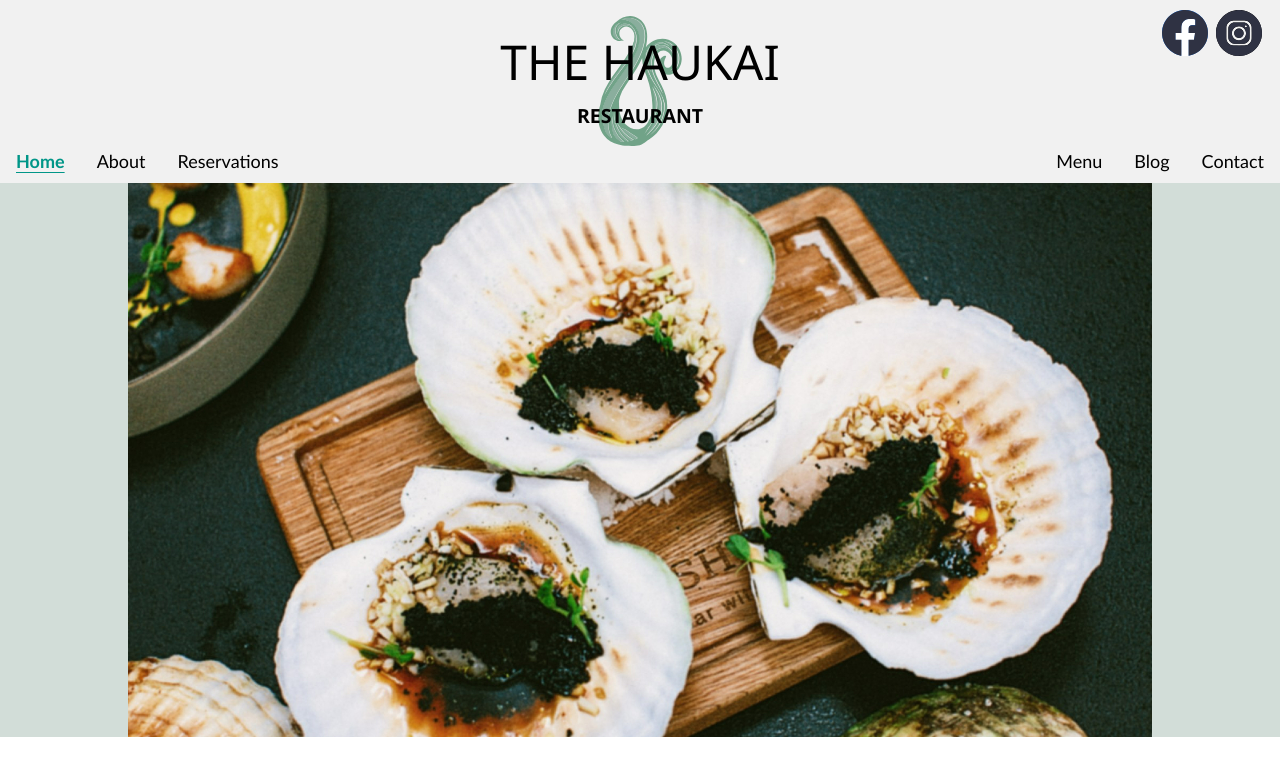
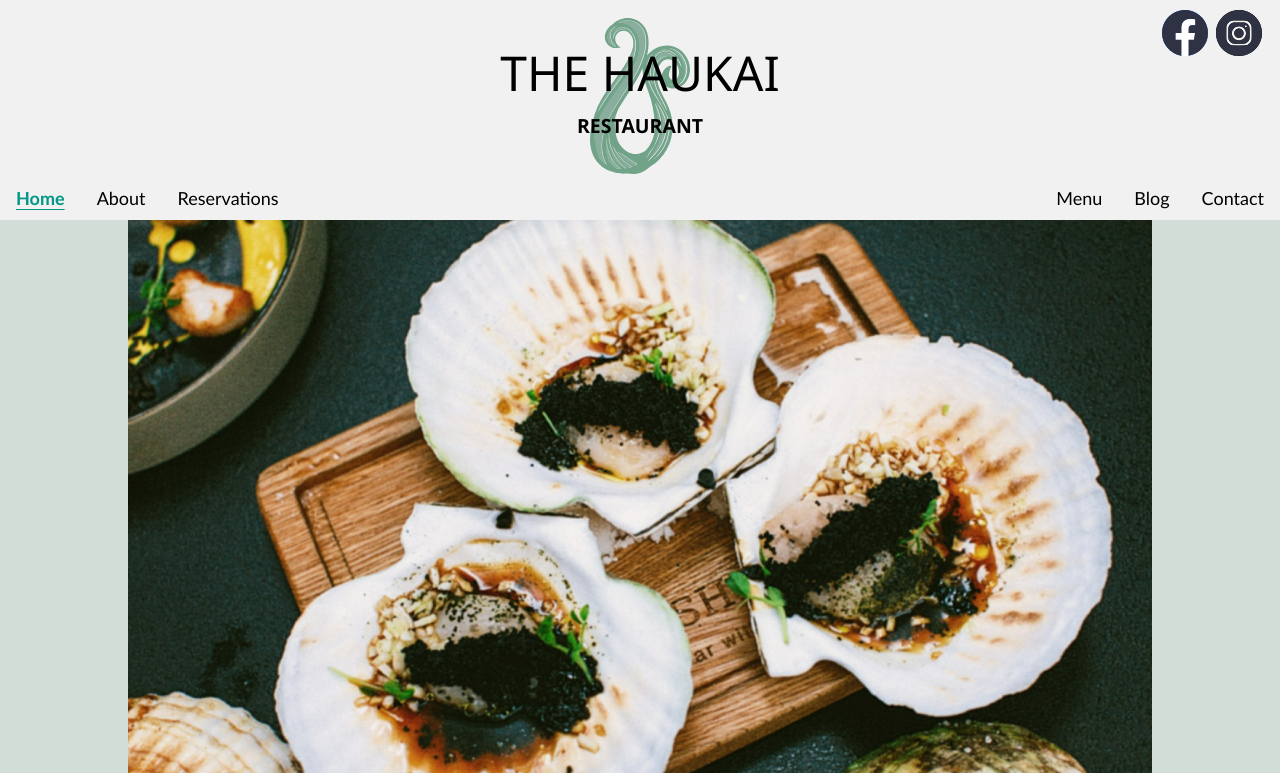
Before and after one commit to JessMeetsProgramming/AS3website, a PHP site: page /haukai/index.php in a window 1280 px wide. Shown: the top 773 px of the page. Run offline with PHP 8.4, Linux system fonts and the light colour scheme.

Commit message:
final commit

```diff
--- a/haukai/about/about.html
+++ b/haukai/about/about.html
@@ -20,7 +20,7 @@
 		<!--Header with logo and restaurant name-->
 		<header class="w3-row w3-light-gray">
 			<!--use display container to center text on top of the logo-->
-			<div class="w3-display-container w3-center w3-padding w3-margin">
+			<div class="w3-display-container w3-center">
 				<img
 					class="w3-opacity"
 					id="logo"
--- a/haukai/blog/blog.html
+++ b/haukai/blog/blog.html
@@ -23,7 +23,7 @@
 		<header class="w3-row w3-light-gray">
 
 			<!--use display container to center text on top of the logo-->
-			<div class="w3-display-container w3-center w3-padding w3-margin">
+			<div class="w3-display-container w3-center">
 				<img
 					class="w3-opacity"
 					id="logo"
--- a/haukai/contact/contact.html
+++ b/haukai/contact/contact.html
@@ -26,7 +26,7 @@
 		<!--Header with logo and restaurant name-->
 		<header class="w3-row w3-light-gray">
 			<!--use display container to center text on top of the logo-->
-			<div class="w3-display-container w3-center w3-padding w3-margin">
+			<div class="w3-display-container w3-center">
 				<img
 					class="w3-opacity"
 					id="logo"
--- a/haukai/index.html
+++ b/haukai/index.html
@@ -46,7 +46,7 @@
 		<header class="w3-row w3-light-gray">
 
 			<!--use display container to center text on top of the logo-->
-			<div class="w3-display-container w3-center w3-margin">
+			<div class="w3-display-container w3-center">
 				<img
 					class="w3-opacity"
 					id="logo"
--- a/haukai/menu/menu.html
+++ b/haukai/menu/menu.html
@@ -21,7 +21,7 @@
 		<!--Header with logo and restaurant name-->
 		<header class="w3-row w3-light-gray">
 			<!--use display container to center text on top of the logo-->
-			<div class="w3-display-container w3-center w3-padding w3-margin">
+			<div class="w3-display-container w3-center">
 				<img
 					class="w3-opacity"
 					id="logo"
--- a/haukai/privacy/privacy.html
+++ b/haukai/privacy/privacy.html
@@ -23,7 +23,7 @@
 		<header class="w3-row w3-light-gray">
 
 			<!--use display container to center text on top of the logo-->
-			<div class="w3-display-container w3-center w3-padding w3-margin">
+			<div class="w3-display-container w3-center">
 				<img
 					class="w3-opacity"
 					id="logo"
--- a/haukai/reservations/reservations.html
+++ b/haukai/reservations/reservations.html
@@ -24,7 +24,7 @@
 		<!--Header with logo and restaurant name-->
 		<header class="w3-row w3-light-gray">
 			<!--use display container to center text on top of the logo-->
-			<div class="w3-display-container w3-center w3-padding w3-margin">
+			<div class="w3-display-container w3-center">
 				<img
 					class="w3-opacity"
 					id="logo"
--- a/haukai/staff/staff.html
+++ b/haukai/staff/staff.html
@@ -28,7 +28,7 @@
 		<header class="w3-row w3-light-gray">
 
 			<!--use display container to center text on top of the logo-->
-			<div class="w3-display-container w3-center w3-padding w3-margin">
+			<div class="w3-display-container w3-center">
 				<img
 					class="w3-opacity"
 					id="logo"
--- a/haukai/styles/styles.css
+++ b/haukai/styles/styles.css
@@ -4,7 +4,10 @@ h3.body-heading {
 }
 
 /*HEADER rule sets----------------------------------------------------*/
-
+header {
+	padding-top:10px;
+	padding-bottom:3px;
+}
 #haukai {
 	/*change spacing between lines*/
 	line-height:1.2;
@@ -13,11 +16,8 @@ h3.body-heading {
 #logo {
 	width: 13vmax;
 	/*prevent logo being too big for header*/
-	max-height:130px;
-}
-
-header {
-	max-height:140px;
+	max-width:100px;
+	margin-top: 8px;
 }
 
 /*social media icons*/
```
